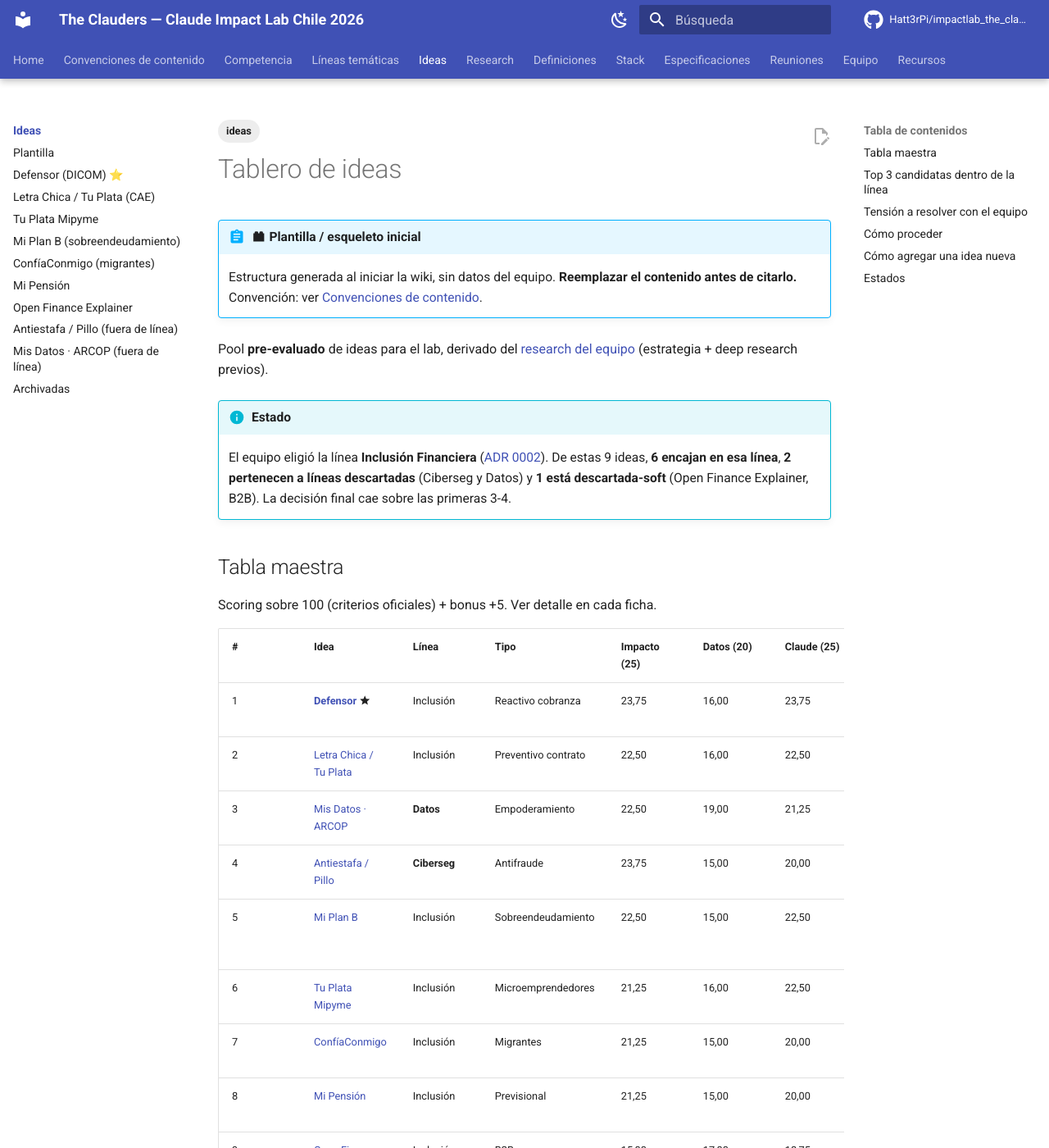
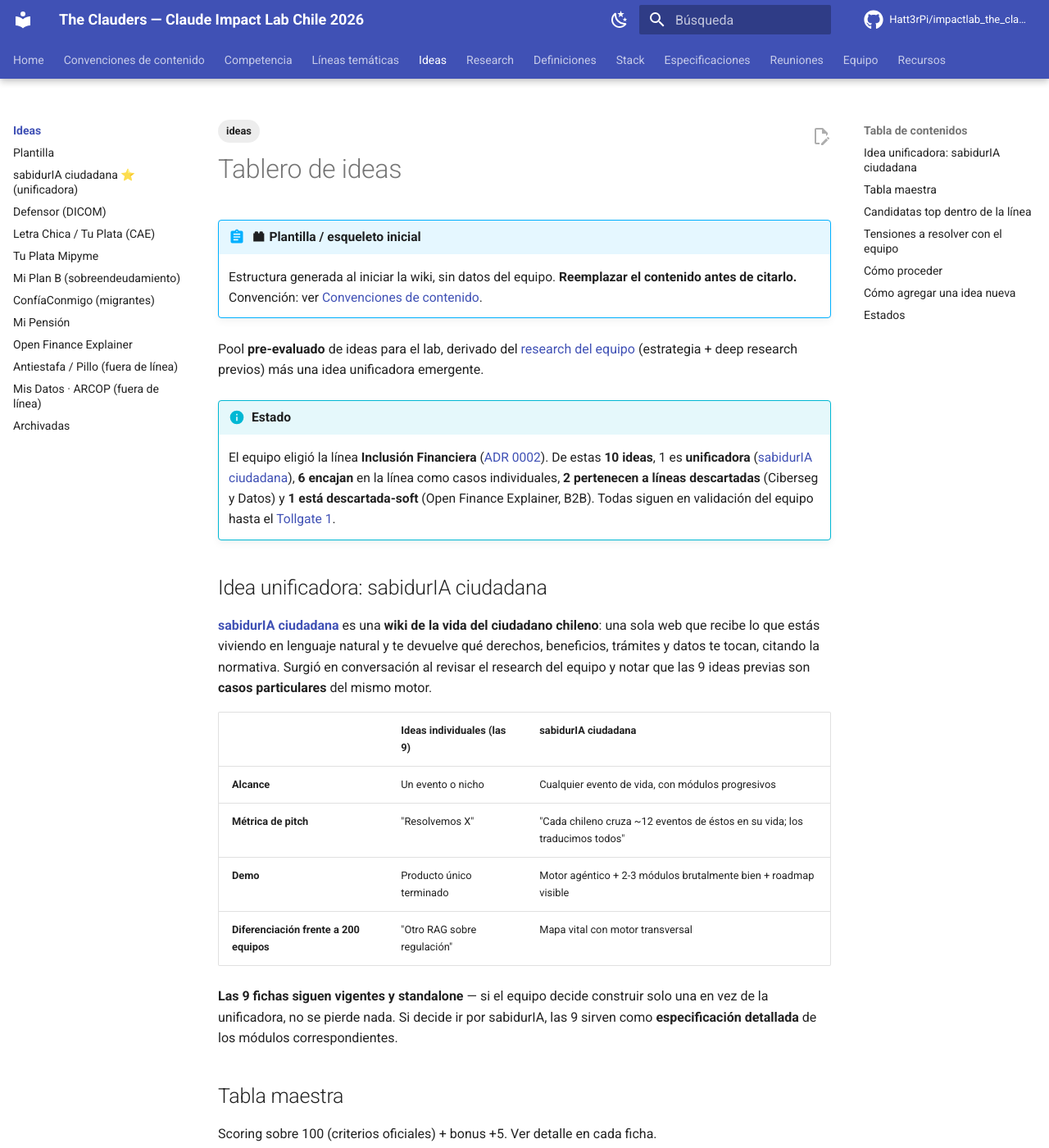
Before and after one commit to Hatt3rPi/impactlab_the_clauders, an MkDocs documentation site: the page built from docs/ideas/index.md, in a window 1280 px wide and 1400 px high. Shown: the whole window at 82% size. Built offline with MkDocs 1.6.1 and Material for MkDocs 9.7.7, drawn with Linux system fonts in a browser that asks for light colours; comment, search, counter and statistics services are not loaded; some of the changed text lies outside the part shown.

Commit message:
Agrega idea unificadora "sabidurIA ciudadana" al tablero
Suma una décima ficha que articula las 9 ideas existentes como
casos particulares de un mismo motor agéntico: una wiki de la vida
del ciudadano chileno que recibe un evento en lenguaje natural y
devuelve los derechos, beneficios, trámites y datos que aplican,
con citación normativa. Mapea 17 eventos de vida de los cuales 9
están cubiertos por las ideas standalone del backlog y 8 son
territorios sin tocar (cesantía, enfermedad/cuidado, herencia,
subsidios sociales, hijos, vivienda, jubilación con foco PGU).

Las 9 fichas previas se mantienen standalone — si el equipo decide
construir solo una, no se pierde nada. Si decide ir por la
unificadora, las 9 sirven como especificación de los módulos.

Posicionada al tope del scoring (89,25) por amplitud de impacto y
uso integral de las cinco capacidades de Claude. Se discute en el
Tollgate 1.

Co-Authored-By: Claude Opus 4.7 (1M context) <noreply@anthropic.com>

```diff
--- a/docs/ideas/index.md
+++ b/docs/ideas/index.md
@@ -11,10 +11,23 @@ tags:
 !!! abstract ":material-toy-brick: Plantilla / esqueleto inicial"
     Estructura generada al iniciar la wiki, sin datos del equipo. **Reemplazar el contenido antes de citarlo.** Convención: ver [Convenciones de contenido](../convenciones-de-contenido.md).
 
-Pool **pre-evaluado** de ideas para el lab, derivado del [research del equipo](../research/index.md) (estrategia + deep research previos).
+Pool **pre-evaluado** de ideas para el lab, derivado del [research del equipo](../research/index.md) (estrategia + deep research previos) más una idea unificadora emergente.
 
 !!! info "Estado"
-    El equipo eligió la línea **Inclusión Financiera** ([ADR 0002](../especificaciones/adrs/0002-linea-tematica-inclusion-financiera.md)). De estas 9 ideas, **6 encajan en esa línea**, **2 pertenecen a líneas descartadas** (Ciberseg y Datos) y **1 está descartada-soft** (Open Finance Explainer, B2B). La decisión final cae sobre las primeras 3-4.
+    El equipo eligió la línea **Inclusión Financiera** ([ADR 0002](../especificaciones/adrs/0002-linea-tematica-inclusion-financiera.md)). De estas **10 ideas**, 1 es **unificadora** ([sabidurIA ciudadana](sabiduria-ciudadana.md)), **6 encajan** en la línea como casos individuales, **2 pertenecen a líneas descartadas** (Ciberseg y Datos) y **1 está descartada-soft** (Open Finance Explainer, B2B). Todas siguen en validación del equipo hasta el [Tollgate 1](../equipo/proceso-y-hoja-de-ruta.md#tollgate-1-entre-discovery-y-diseno).
+
+## Idea unificadora: sabidurIA ciudadana
+
+[**sabidurIA ciudadana**](sabiduria-ciudadana.md) es una **wiki de la vida del ciudadano chileno**: una sola web que recibe lo que estás viviendo en lenguaje natural y te devuelve qué derechos, beneficios, trámites y datos te tocan, citando la normativa. Surgió en conversación al revisar el research del equipo y notar que las 9 ideas previas son **casos particulares** del mismo motor.
+
+| | Ideas individuales (las 9) | sabidurIA ciudadana |
+|---|---|---|
+| **Alcance** | Un evento o nicho | Cualquier evento de vida, con módulos progresivos |
+| **Métrica de pitch** | "Resolvemos X" | "Cada chileno cruza ~12 eventos de éstos en su vida; los traducimos todos" |
+| **Demo** | Producto único terminado | Motor agéntico + 2-3 módulos brutalmente bien + roadmap visible |
+| **Diferenciación frente a 200 equipos** | "Otro RAG sobre regulación" | Mapa vital con motor transversal |
+
+**Las 9 fichas siguen vigentes y standalone** — si el equipo decide construir solo una en vez de la unificadora, no se pierde nada. Si decide ir por sabidurIA, las 9 sirven como **especificación detallada** de los módulos correspondientes.
 
 ## Tabla maestra
 
@@ -22,34 +35,37 @@ Scoring sobre 100 (criterios oficiales) + bonus +5. Ver detalle en cada ficha.
 
 | # | Idea | Línea | Tipo | Impacto (25) | Datos (20) | Claude (25) | Func (15) | Pitch (15) | Total | Estado |
 |---|---|---|---|---|---|---|---|---|---|---|
-| 1 | [**Defensor**](defensor-dicom.md) :material-star: | Inclusión | Reactivo cobranza | 23,75 | 16,00 | 23,75 | 12,00 | 13,50 | **89,00** | :material-circle:{ style="color: limegreen" } activa, **estrella** |
-| 2 | [Letra Chica / Tu Plata](letra-chica-cae.md) | Inclusión | Preventivo contrato | 22,50 | 16,00 | 22,50 | 11,25 | 14,25 | **86,50** | :material-circle:{ style="color: limegreen" } activa, plan B |
+| 0 | [**sabidurIA ciudadana**](sabiduria-ciudadana.md) :material-star: | Inclusión | **Unificadora** (wiki de la vida) | 23,75 | 17,00 | 23,75 | 11,25 | 13,50 | **89,25** | :material-circle:{ style="color: limegreen" } activa, **unificadora** |
+| 1 | [Defensor](defensor-dicom.md) | Inclusión | Reactivo cobranza | 23,75 | 16,00 | 23,75 | 12,00 | 13,50 | **89,00** | :material-circle:{ style="color: limegreen" } activa |
+| 2 | [Letra Chica / Tu Plata](letra-chica-cae.md) | Inclusión | Preventivo contrato | 22,50 | 16,00 | 22,50 | 11,25 | 14,25 | **86,50** | :material-circle:{ style="color: limegreen" } activa |
 | 3 | [Mis Datos · ARCOP](mis-datos-arcop.md) | **Datos** | Empoderamiento | 22,50 | 19,00 | 21,25 | 11,25 | 12,00 | **86,00** | :material-circle:{ style="color: dodgerblue" } fuera de línea |
 | 4 | [Antiestafa / Pillo](antiestafa-pillo.md) | **Ciberseg** | Antifraude | 23,75 | 15,00 | 20,00 | 12,75 | 13,50 | **85,00** | :material-circle:{ style="color: dodgerblue" } fuera de línea |
 | 5 | [Mi Plan B](mi-plan-b-sobreendeudamiento.md) | Inclusión | Sobreendeudamiento | 22,50 | 15,00 | 22,50 | 11,25 | 12,00 | **83,25** | :material-circle:{ style="color: gold" } solapa con Defensor |
-| 6 | [Tu Plata Mipyme](tu-plata-mipyme.md) | Inclusión | Microemprendedores | 21,25 | 16,00 | 22,50 | 11,25 | 12,00 | **83,00** | :material-circle:{ style="color: limegreen" } activa, plan C |
+| 6 | [Tu Plata Mipyme](tu-plata-mipyme.md) | Inclusión | Microemprendedores | 21,25 | 16,00 | 22,50 | 11,25 | 12,00 | **83,00** | :material-circle:{ style="color: limegreen" } activa |
 | 7 | [ConfíaConmigo](confiaconmigo-migrantes.md) | Inclusión | Migrantes | 21,25 | 15,00 | 20,00 | 10,50 | 12,00 | **78,75** | :material-circle:{ style="color: gold" } refinamiento |
 | 8 | [Mi Pensión](mi-pension.md) | Inclusión | Previsional | 21,25 | 15,00 | 20,00 | 10,50 | 11,25 | **78,00** | :material-circle:{ style="color: gold" } refinamiento |
 | 9 | [Open Finance Explainer](open-finance-explainer.md) | Inclusión | B2B | 15,00 | 17,00 | 18,75 | 12,00 | 8,25 | **71,00** | :material-circle:{ style="color: lightgray" } descartada-soft |
 
 > Scoring inicial heurístico sobre la base del research previo y la guía estratégica. Ajustar tras spike técnico, entrevistas y validación con mentores.
 
-## Top 3 candidatas dentro de la línea
+## Candidatas top dentro de la línea
 
-1. :material-star: **Defensor** (89,00) — segmento más numeroso, cuatro capacidades de Claude juntas, ya recomendada por la estrategia.
-2. **Letra Chica / Tu Plata** (86,50) — demo más visual, dolor del 80 %+ de la población.
-3. **Tu Plata Mipyme** (83,00) — cruza inclusión con formalización SII, mentores potenciales en SII/SERCOTEC.
+- :material-star: **sabidurIA ciudadana** (89,25) — apuesta unificadora; demo de 2-3 módulos brutalmente bien hechos + roadmap visible.
+- **Defensor** (89,00) — segmento más numeroso, cuatro capacidades de Claude juntas, ya recomendada por la estrategia. Funciona como módulo dentro de sabidurIA o como producto único.
+- **Letra Chica / Tu Plata** (86,50) — demo más visual, dolor del 80 %+ de la población. Funciona como módulo o producto único.
+- **Tu Plata Mipyme** (83,00) — cruza inclusión con formalización SII, mentores potenciales en SII/SERCOTEC. Funciona como módulo o producto único.
 
-## Tensión a resolver con el equipo
+## Tensiones a resolver con el equipo
 
-- :material-alert: **Mis Datos · ARCOP** (86,00) tiene **score muy alto** y ataca un dolor del top 2 del scoring deep research, pero requiere **cambio de línea temática**. Si en próximas reuniones aparece evidencia clara de mejor encaje (mentores, datasets, demo), se podría revisar el [ADR 0002](../especificaciones/adrs/0002-linea-tematica-inclusion-financiera.md).
+- :material-alert: **Apuesta unificadora vs caso particular.** sabidurIA tiene mayor amplitud y mejor pitch, pero más riesgo de alcance. Defensor/Letra Chica son más acotadas, más seguras de demostrar end-to-end. Decisión clave en el [Tollgate 1](../equipo/proceso-y-hoja-de-ruta.md#tollgate-1-entre-discovery-y-diseno).
+- :material-alert: **Mis Datos · ARCOP** (86,00) ataca un dolor del top 2 del scoring deep research, pero requiere **cambio de línea temática**. Si emerge evidencia clara, se revisa el [ADR 0002](../especificaciones/adrs/0002-linea-tematica-inclusion-financiera.md).
 - :material-alert: **Antiestafa / Pillo** (85,00) similar situación: gran score en su línea pero fuera de la elegida.
 
 ## Cómo proceder
 
-1. **Esta semana:** cada miembro lee las 3 candidatas top y trae una **objeción concreta** o **enriquecimiento** (entrevista con un usuario potencial, dato faltante, riesgo no contemplado).
-2. **Próxima reunión técnica:** decidir entre Defensor / Letra Chica / Tu Plata Mipyme.
-3. **Decisión registrada como ADR 0004** apenas se cierre.
+1. **Esta semana:** cada miembro lee la idea unificadora + las 3 candidatas top individuales y trae una **objeción concreta** o **enriquecimiento** (entrevista con un usuario potencial, dato faltante, riesgo no contemplado).
+2. **Próxima reunión técnica:** decidir entre **sabidurIA ciudadana** (apuesta unificadora) y las **3 candidatas individuales** (Defensor / Letra Chica / Tu Plata Mipyme).
+3. **Decisión registrada como ADR 0004** apenas se cierre el [Tollgate 1](../equipo/proceso-y-hoja-de-ruta.md#tollgate-1-entre-discovery-y-diseno).
 4. **Spike técnico** de la idea ganadora **antes del 5 de mayo**.
 
 ## Cómo agregar una idea nueva
--- a/mkdocs.yml
+++ b/mkdocs.yml
@@ -122,7 +122,8 @@ nav:
   - Ideas:
       - ideas/index.md
       - Plantilla: ideas/_template.md
-      - Defensor (DICOM) ⭐: ideas/defensor-dicom.md
+      - sabidurIA ciudadana ⭐ (unificadora): ideas/sabiduria-ciudadana.md
+      - Defensor (DICOM): ideas/defensor-dicom.md
       - Letra Chica / Tu Plata (CAE): ideas/letra-chica-cae.md
       - Tu Plata Mipyme: ideas/tu-plata-mipyme.md
       - Mi Plan B (sobreendeudamiento): ideas/mi-plan-b-sobreendeudamiento.md
```
Also changed, not shown: docs/ideas/sabiduria-ciudadana.md (added, +203 -0 lines), docs/index.md (+1 -1 lines).
